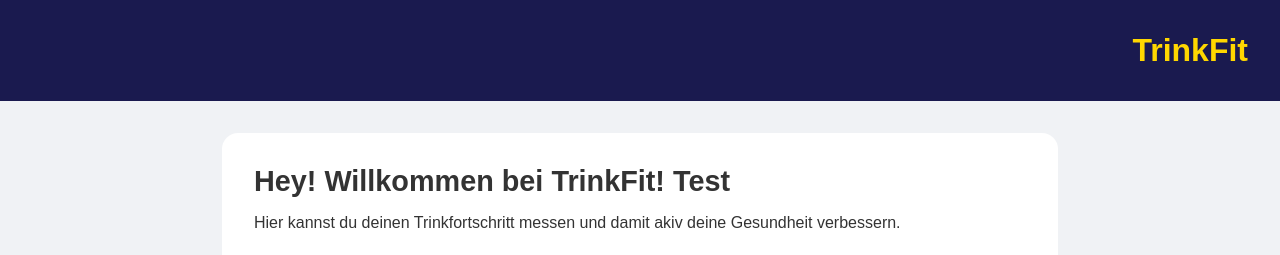
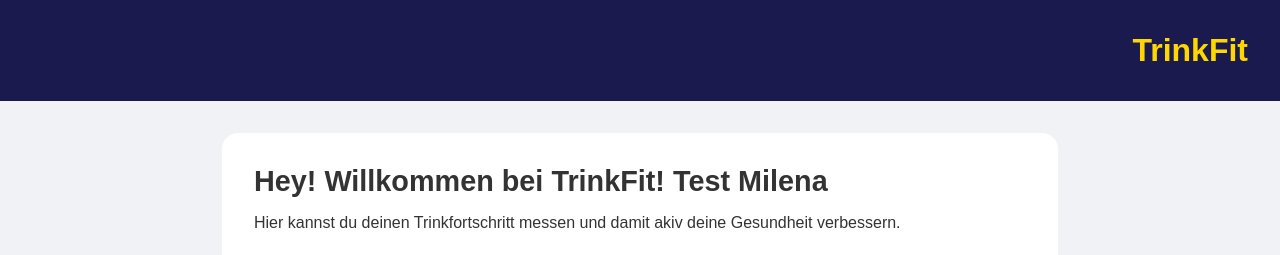
Before and after one commit to wanakaemmenegger/IM4, a plain HTML site: page index.html in a window 1280 px wide. Shown: the top 255 px of the page. Drawn offline with Linux system fonts and the light colour scheme.

Commit message:
Test Milena

```diff
--- a/index.html
+++ b/index.html
@@ -14,7 +14,7 @@
 
   <main>
     <section class="intro">
-      <h1>Hey! Willkommen bei TrinkFit! Test</h1>
+      <h1>Hey! Willkommen bei TrinkFit! Test Milena</h1>
       <p>Hier kannst du deinen Trinkfortschritt messen und damit akiv deine Gesundheit verbessern.</p>
 
       <h2>So funktioniert das TrinkFit Pad:</h2>
```
